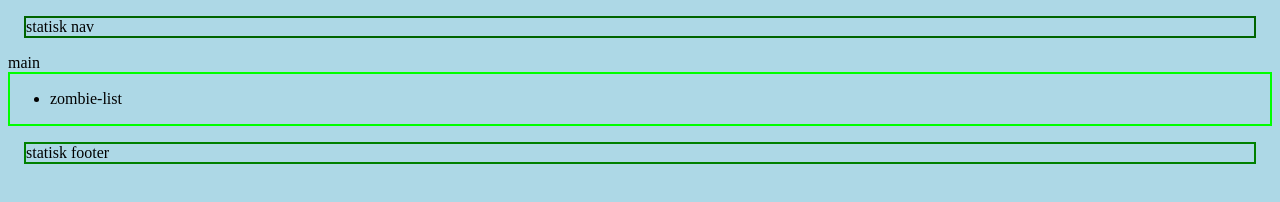
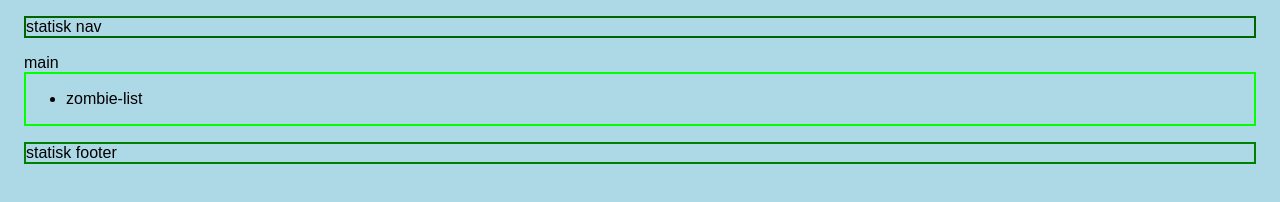
Before and after one commit to niklas-mardby/zombie-party, a website built with Vite: page index.html in a window 1280 px wide. Built offline with nearby package versions, Linux system fonts and the light colour scheme.

Commit message:
Updated main styeles

```diff
--- a/src/style.scss
+++ b/src/style.scss
@@ -2,6 +2,7 @@
 
 body {
 	background-color: lightblue;
+	font-family: Arial, Helvetica, sans-serif;
 }
 
 nav {
@@ -13,3 +14,7 @@
 	border: 2px solid green;
 	@include mixin.layout-margin;
 }
+
+main {
+	@include mixin.layout-margin;
+}
```
